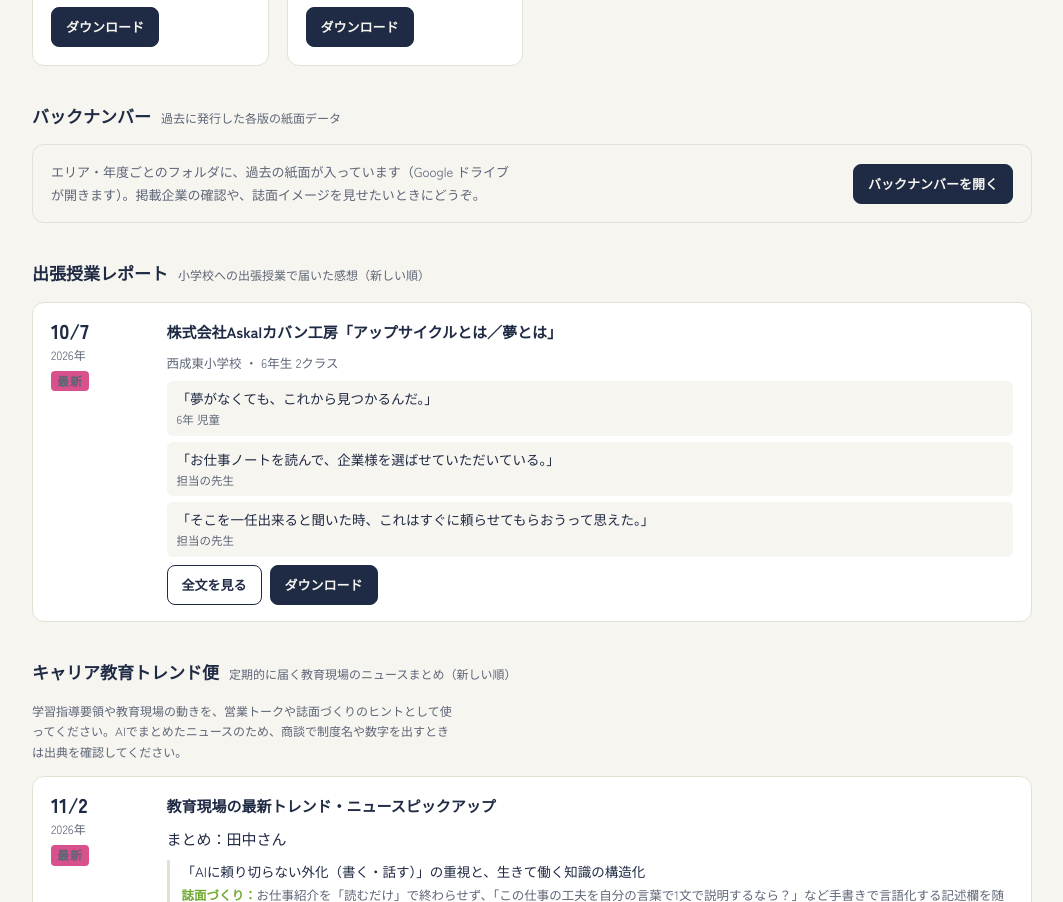
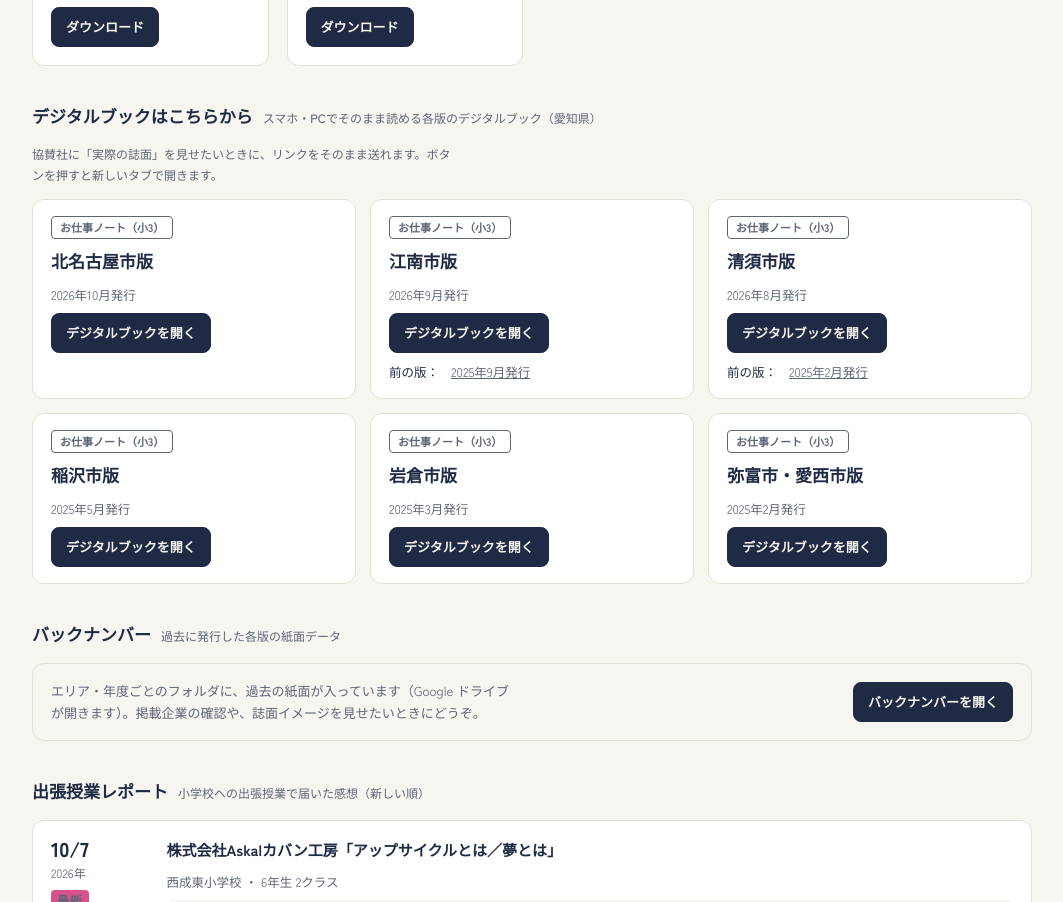
Before and after one commit to horii-droid/oshigoto-portal, a plain HTML site: page index.html in a window 1280 px wide. Shown: the part 5161-6063 px from the top of the page, without its empty margins (108-1171 px from the left). Drawn offline with Linux system fonts and the light colour scheme.

Commit message:
デジタルブック（愛知県）の欄を追加
Co-Authored-By: Claude Opus 5.5 <noreply@anthropic.com>

```diff
--- a/index.html
+++ b/index.html
@@ -137,6 +137,15 @@
   .asset .thumb { aspect-ratio: 210 / 297; background: #fff; }
   .asset .thumb img { object-fit: contain; object-position: center; }
 
+  /* デジタルブック */
+  .dbooks { display: grid; grid-template-columns: repeat(auto-fill, minmax(240px, 1fr)); gap: 14px; }
+  .dbook { background: var(--surface); border: 1px solid var(--line); border-radius: 12px; padding: 16px 18px; display: grid; gap: 8px; align-content: start; }
+  .dbook h3 { margin: 0; font-size: 17px; font-weight: 900; }
+  .dbook .ed { font-size: 12.5px; color: var(--ink-mid); font-variant-numeric: tabular-nums; }
+  .dbook a.btn { text-decoration: none; justify-self: start; }
+  .dbook .old { display: flex; flex-wrap: wrap; gap: 4px 12px; font-size: 12.5px; }
+  .dbook .old a { color: var(--ink-mid); }
+
   /* エリア別 企画書 */
   .prefs { display: grid; grid-template-columns: repeat(2, minmax(0, 1fr)); gap: 12px; }
   .pref { font: inherit; text-align: left; cursor: pointer; background: var(--surface); color: var(--ink); border: 1.5px solid var(--line); border-radius: 12px; padding: 16px 18px; display: grid; gap: 2px; }
@@ -237,6 +246,12 @@
   <section class="trend" aria-labelledby="asset-h">
     <h2 id="asset-h">素材 <small>提案書やチラシに貼れる画像・PDFデータ</small></h2>
     <div class="assets" id="assets"></div>
+  </section>
+
+  <section class="trend" aria-labelledby="db-h">
+    <h2 id="db-h">デジタルブックはこちらから <small>スマホ・PCでそのまま読める各版のデジタルブック（愛知県）</small></h2>
+    <p class="tnote">協賛社に「実際の誌面」を見せたいときに、リンクをそのまま送れます。ボタンを押すと新しいタブで開きます。</p>
+    <div class="dbooks" id="dbooks"></div>
   </section>
 
   <section class="trend" aria-labelledby="bn-h">
@@ -659,6 +674,17 @@ const SCHED_PREFS = [
 ];
 const SCHED_DOCS = SCHED_PREFS.flatMap((p) => p.areas.flatMap((a) => a.docs));
 
+// デジタルブック（愛知県）。新しい版を先頭に。code は発行年月（yymm）
+const DBOOK_BASE = 'https://www.k-create.co.jp/dbook/oshigotonote/';
+const DBOOKS = [
+  { area: '北名古屋市', editions: ['2610kitanagoya'] },
+  { area: '江南市', editions: ['2609konan', '2509konan'] },
+  { area: '清須市', editions: ['2608kiyosu', '2502kiyosu'] },
+  { area: '稲沢市', editions: ['2505inazawa'] },
+  { area: '岩倉市', editions: ['2503iwakura'] },
+  { area: '弥富市・愛西市', editions: ['2502yatomi'] },
+];
+
 const state = { scene: 'all', target: 'all', pref: 'shizuoka', schedPref: 'aichi' };
 const $ = (s) => document.querySelector(s);
 const listEl = $('#list');
@@ -750,6 +776,22 @@ function renderAssets() {
           el('button', { class: 'btn dl', onclick: () => download(a) }, 'ダウンロード')))));
   }
   syncDl();
+}
+
+function renderDbooks() {
+  const box = $('#dbooks');
+  box.replaceChildren();
+  const ed = (c) => `20${c.slice(0, 2)}年${Number(c.slice(2, 4))}月発行`;
+  for (const b of DBOOKS) {
+    const [latest, ...olds] = b.editions;
+    box.append(el('article', { class: 'dbook' },
+      el('div', { class: 'tags' }, el('span', { class: 'tag target' }, TARGETS.note)),
+      el('h3', {}, `${b.area}版`),
+      el('div', { class: 'ed' }, ed(latest)),
+      el('a', { class: 'btn', href: `${DBOOK_BASE}${latest}/`, target: '_blank', rel: 'noopener' }, 'デジタルブックを開く'),
+      olds.length ? el('div', { class: 'old' }, '前の版：', olds.map((c) =>
+        el('a', { href: `${DBOOK_BASE}${c}/`, target: '_blank', rel: 'noopener' }, ed(c)))) : null));
+  }
 }
 
 function renderAreas() {
@@ -921,6 +963,7 @@ async function download(d) {
 render();
 renderVisits();
 renderAssets();
+renderDbooks();
 renderAreas();
 renderScheds();
 renderTrends();
```
